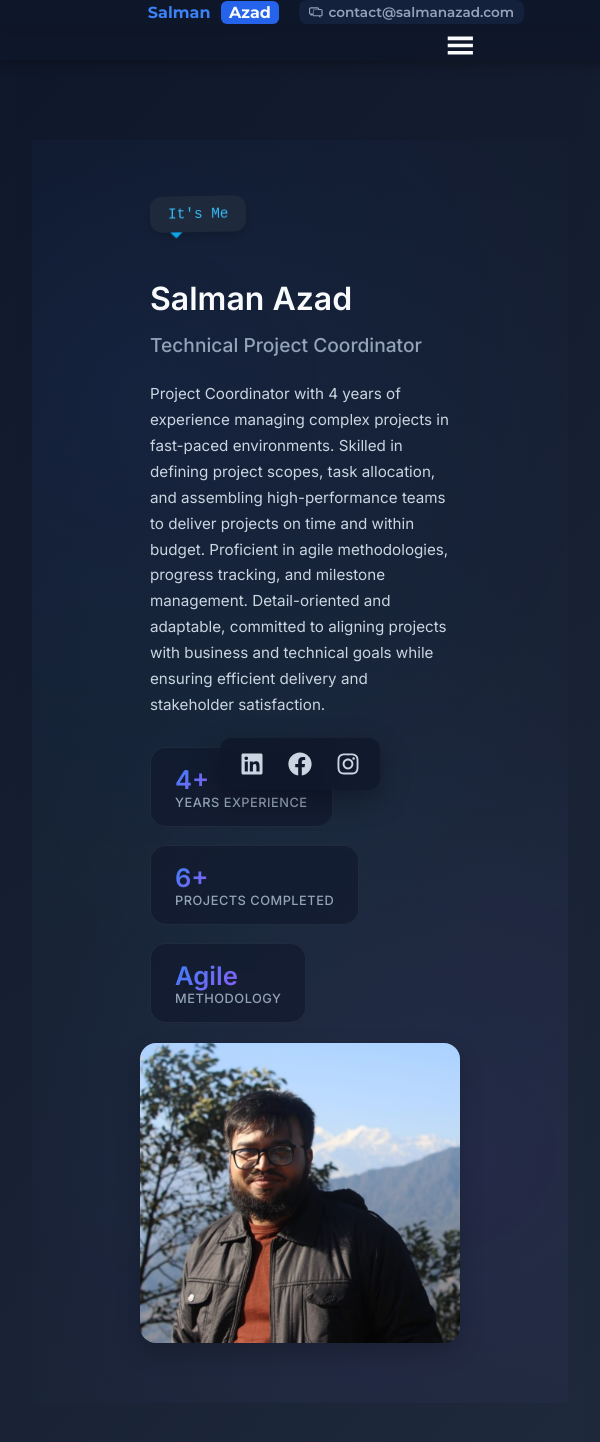
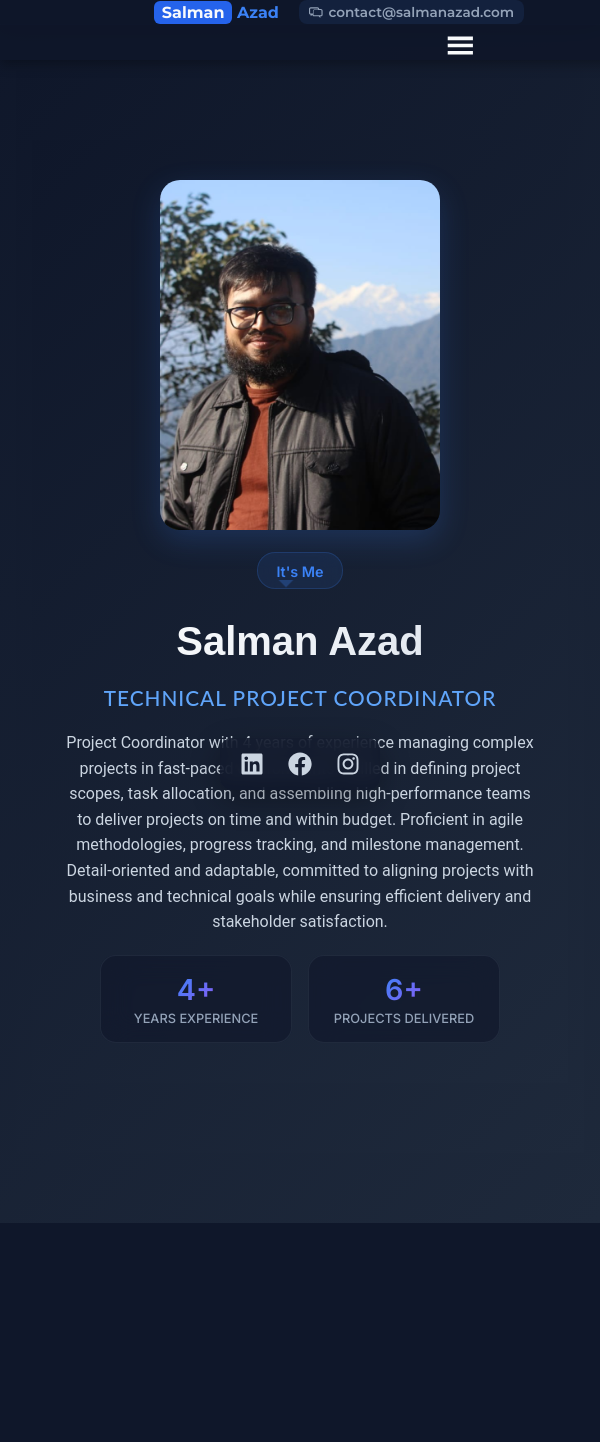
Before and after one commit to TushanSakib/salman-Portfolio, a Next.js app: page / in a window 600 px wide. Shown: the top 1442 px of the page. After the commit the page ends 1223 px from the top, so only its background shows below. Built offline with nearby package versions, Linux system fonts and the light colour scheme.

Commit message:
Chnagingn the home,nav,project

```diff
--- a/src/app/Navigation.module.css
+++ b/src/app/Navigation.module.css
@@ -37,6 +37,18 @@
   padding: 2px 8px;
   border-radius: 6px;
   margin-left: 6px;
+   display: inline-block;
+  transition: background 0.3s ease-in-out, color 0.3s ease-in-out, transform 0.3s ease-in-out, box-shadow 0.3s ease-in-out;
+
+
+}
+
+.customLogo span:hover{
+  background: #3b82f6;
+  color: #f8fafc;
+  cursor: pointer;
+  transform: scale(1.1);
+  box-shadow: 0 4px 8px rgba(59, 130, 246, 0.5);
 }
 
 /* Contact Info */
--- a/src/app/navigation.js
+++ b/src/app/navigation.js
@@ -18,7 +18,7 @@ function Navigation() {
       {/* Left Navigation */}
       <div className={styles.leftNavigation}>
         <div className={styles.customLogo}>
-          Salman <span>Azad</span>
+          <span>Salman</span> Azad
         </div>
         <div className={styles.contact}>
           <TiMessages /> contact@salmanazad.com
--- a/src/app/pages/home.js
+++ b/src/app/pages/home.js
@@ -4,22 +4,20 @@ import styles from "./home.module.css";
 import PageTransition from "../PageTransition";
 import Image from "next/image";
 
-function Home() {
+export default function Home() {
   const [loading, setLoading] = useState(true);
 
-  // Simulate loading (you can replace this with actual data fetch if needed)
   useEffect(() => {
-    const timer = setTimeout(() => setLoading(false), 1200); // 1.2s loading
+    const timer = setTimeout(() => setLoading(false), 1200);
     return () => clearTimeout(timer);
   }, []);
 
   if (loading) {
     return (
       <div className={styles.loadingContainer}>
-  <div className={styles.loadingSpinner}></div>
-  <div className={styles.loadingText}>Loading Home...</div>
-</div>
-
+        <div className={styles.loadingSpinner}></div>
+        <div className={styles.loadingText}>Loading Home...</div>
+      </div>
     );
   }
 
@@ -28,7 +26,19 @@ function Home() {
       <section className={styles.homeSection}>
         <div className={styles.homeContainer}>
 
-          {/* Left Side: Bio */}
+          {/* Mobile Image - Only visible on mobile, positioned at top */}
+          <div className={styles.profileImageMobile}>
+            <Image
+              src="/images/salman_azad.jpg"
+              alt="Salman Azad"
+              fill
+              className={styles.profilePic}
+              sizes="280px"
+              priority
+            />
+          </div>
+
+          {/* Left side - Text content */}
           <div className={styles.profileBio}>
             <div className={styles.introBox}>It&apos;s Me</div>
             <h1 className={styles.name}>Salman Azad</h1>
@@ -38,7 +48,6 @@ function Home() {
               Project Coordinator with 4 years of experience managing complex projects in fast-paced environments. Skilled in defining project scopes, task allocation, and assembling high-performance teams to deliver projects on time and within budget. Proficient in agile methodologies, progress tracking, and milestone management. Detail-oriented and adaptable, committed to aligning projects with business and technical goals while ensuring efficient delivery and stakeholder satisfaction.
             </p>
 
-            {/* Tech-style Stats */}
             <div className={styles.stats}>
               <div className={styles.statItem}>
                 <span className={styles.statNumber}>4+</span>
@@ -46,24 +55,24 @@ function Home() {
               </div>
               <div className={styles.statItem}>
                 <span className={styles.statNumber}>6+</span>
-                <span className={styles.statLabel}>Projects Completed</span>
-              </div>
-              <div className={styles.statItem}>
-                <span className={styles.statNumber}>Agile</span>
-                <span className={styles.statLabel}>Methodology</span>
+                <span className={styles.statLabel}>Projects Delivered</span>
               </div>
             </div>
           </div>
 
-          {/* Right Side: Profile Image */}
-          <div className={styles.profileImage}>
-            <Image src="/images/salman_azad.jpg" alt="Salman Azad" fill className={styles.profilePic} />
+          {/* Right side - Desktop Image */}
+          <div className={styles.profileImageDesktop}>
+            <Image
+              src="/images/salman_azad.jpg"
+              alt="Salman Azad"
+              fill
+              className={styles.profilePic}
+              sizes="(max-width: 1024px) 350px, 450px"
+              priority
+            />
           </div>
-
         </div>
       </section>
     </PageTransition>
   );
 }
-
-export default Home;
--- a/src/app/pages/home.module.css
+++ b/src/app/pages/home.module.css
@@ -1,114 +1,136 @@
-/* Home Section Dark Theme */
+/* ==================== GENERAL LAYOUT ==================== */
 .homeSection {
   padding: 80px 40px;
   background: linear-gradient(135deg, #0f172a 0%, #1e293b 100%);
   font-family: 'Inter', sans-serif;
   color: #cbd5e1;
   min-height: 100vh;
+  display: flex;
+  align-items: center;
   position: relative;
 }
 
-/* Home Section Container */
 .homeContainer {
+  max-width: 1400px;
+  width: 100%;
   display: flex;
-  align-items: flex-start;
+  flex-direction: row;
   justify-content: space-between;
-  max-width: 1200px;
+  align-items: center;
+  gap: 100px;
   margin: 0 auto;
-  gap: 60px;
-  flex-wrap: wrap;
-  z-index: 2;
-  position: relative;
 }
 
-/* Floating Background Effects */
-.homeSection::before {
+/* ==================== LEFT CONTENT ==================== */
+.profileBio {
+  flex: 1;
+  display: flex;
+  flex-direction: column;
+  gap: 24px;
+  max-width: 650px;
+}
+
+.introBox {
+  display: inline-block;
+  background: rgba(59, 130, 246, 0.1);
+  color: #3b82f6;
+  padding: 10px 18px 8px 18px;
+  border-radius: 18px;
+  font-size: 0.9rem;
+  font-weight: 600;
+  width: fit-content;
+  border: 1px solid rgba(59, 130, 246, 0.2);
+  position: relative;
+  backdrop-filter: blur(10px);
+  animation: float 3s ease-in-out infinite;
+  transition: all 0.3s ease;
+}
+
+.introBox::before {
   content: '';
   position: absolute;
-  top: 0;
-  left: 0;
-  right: 0;
-  bottom: 0;
-  background:
-    radial-gradient(circle at 20% 20%, rgba(59, 130, 246, 0.08) 0%, transparent 50%),
-    radial-gradient(circle at 80% 80%, rgba(139, 92, 246, 0.08) 0%, transparent 50%),
-    radial-gradient(circle at 40% 60%, rgba(16, 185, 129, 0.04) 0%, transparent 50%);
-  pointer-events: none;
-}
-
-/* Bio Section */
-.profileBio {
-  flex: 1;
-  min-width: 300px;
-}
-
-/* Intro Box */
-.introBox {
-  display: inline-block;
-  background: #1e293b;
-  color: #38bdf8;
-  font-weight: 500;
-  padding: 10px 18px;
-  border-radius: 12px;
-  margin-bottom: 16px;
-  font-size: 0.9rem;
-  position: relative;
-  font-family: 'Fira Code', monospace;
-  box-shadow: 0 4px 12px rgba(0,0,0,0.2);
-  animation: floatBubble 3s ease-in-out infinite;
+  bottom: -8px;
+  left: 20px;
+  width: 0;
+  height: 0;
+  border-left: 8px solid transparent;
+  border-right: 8px solid transparent;
+  border-top: 8px solid rgba(59, 130, 246, 0.1);
+  animation: tailFloat 3s ease-in-out infinite;
 }
 
 .introBox::after {
-  content: "";
+  content: '';
   position: absolute;
-  bottom: -6px;
-  left: 20px;
+  bottom: -7px;
+  left: 21px;
   width: 0;
   height: 0;
-  border-left: 6px solid transparent;
-  border-right: 6px solid transparent;
-  border-top: 6px solid #0ea5e9;
+  border-left: 7px solid transparent;
+  border-right: 7px solid transparent;
+  border-top: 7px solid rgba(59, 130, 246, 0.2);
+  animation: tailFloat 3s ease-in-out infinite;
 }
 
-@keyframes floatBubble {
-  0% {
-    transform: translateY(0) rotate(0deg);
+.introBox:hover {
+  transform: translateY(-2px) scale(1.05);
+  background: rgba(59, 130, 246, 0.15);
+  border-color: rgba(59, 130, 246, 0.3);
+  box-shadow: 0 8px 25px rgba(59, 130, 246, 0.2);
+}
+
+@keyframes float {
+  0%, 100% {
+    transform: translateY(0px);
   }
   50% {
-    transform: translateY(-4px) rotate(-1deg);
-  }
-  100% {
-    transform: translateY(0) rotate(0deg);
+    transform: translateY(-8px);
   }
 }
 
-/* Name and Role */
+@keyframes tailFloat {
+  0%, 100% {
+    transform: translateY(0px);
+  }
+  50% {
+    transform: translateY(-8px);
+  }
+}
+
 .name {
-  font-size: 2.8rem;
+  font-size: 42px;
   font-weight: 800;
-  color: #f8fafc;
-  margin-bottom: 8px;
+  font-family: 'Monstserrat',sans-serif;
+  line-height: 1.1;
+  background: linear-gradient(135deg, #f8fafc 0%, #e2e8f0 100%);
+  -webkit-background-clip: text;
+  -webkit-text-fill-color: transparent;
+  background-clip: text;
+  margin: 0;
 }
 
 .role {
-  font-size: 1.5rem;
-  color: #94a3b8;
+  font-size: 20px;
+  color: #60a5fa;
   font-weight: 500;
-  margin-bottom: 24px;
+  text-transform: uppercase;
+  letter-spacing: 1px;
+  margin: 0;
+  font-family: 'Lato',sans-serif;
 }
 
-/* Description */
 .description {
-  font-size: 1rem;
+  font-size: 16px;
+  font-weight: 400;
+  line-height: 1.5;
   color: #cbd5e1;
-  line-height: 1.7;
-  margin-bottom: 30px;
+  margin: 0;
+  font-family: 'Roboto',sans-serif;
 }
 
-/* Stats Section */
 .stats {
   display: flex;
-  gap: 30px;
+  gap: 24px;
   flex-wrap: wrap;
 }
 
@@ -119,10 +141,10 @@
   background: rgba(15, 23, 42, 0.6);
   backdrop-filter: blur(15px);
   border-radius: 16px;
-  padding: 16px 24px;
+  padding: 20px 24px;
   border: 1px solid rgba(148, 163, 184, 0.1);
   transition: all 0.3s ease;
-  cursor: default;
+  min-width: 140px;
 }
 
 .statItem:hover {
@@ -135,52 +157,46 @@
   font-size: 2rem;
   font-weight: 800;
   background: linear-gradient(135deg, #3b82f6, #8b5cf6);
+  -webkit-background-clip: text;
+  -webkit-text-fill-color: transparent;
   background-clip: text;
-  -webkit-background-clip: text;
-  color: transparent;
 }
 
 .statLabel {
-  font-size: 0.95rem;
+  font-size: 0.85rem;
   font-weight: 500;
   color: #94a3b8;
   text-transform: uppercase;
-  letter-spacing: 0.5px;
+  margin-top: 8px;
 }
 
-/* Profile Image */
-.profileImage {
+/* ==================== DESKTOP IMAGE (RIGHT SIDE) ==================== */
+.profileImageDesktop {
+  flex-shrink: 0;
+  width: 450px;
+  height: 550px;
   position: relative;
-  flex: 1;
-  width: 100%;
-  max-width: 400px; /* control scaling */
-  height: 500px; /* required for Image fill */
-  min-height: 300px;
-  margin: 0 auto;
+  border-radius: 20px;
+  overflow: hidden;
+  box-shadow: 0 15px 40px rgba(0, 0, 0, 0.3);
+}
+
+.profileImageMobile {
+  display: none;
 }
 
 .profilePic {
   object-fit: cover;
-  border-radius: 16px;
-  box-shadow: 0 10px 25px rgba(0,0,0,0.2);
-  transition: transform 0.3s ease, box-shadow 0.3s ease;
+  transition: transform 0.3s ease;
+  width: 100%;
+  height: 100%;
 }
 
-.profilePic:hover {
-  transform: scale(1.03);
-  box-shadow: 0 15px 35px rgba(59,130,246,0.2);
-}
-/* Loading Container */
-.loadingContainer {
-  display: flex;
-  justify-content: center;
-  align-items: center;
-  min-height: 100vh;
-  background: linear-gradient(135deg, #0f172a 0%, #1e293b 100%);
-  flex-direction: column;
+.profileImageDesktop:hover .profilePic {
+  transform: scale(1.05);
 }
 
-/* Loading Container */
+/* ==================== LOADING ==================== */
 .loadingContainer {
   display: flex;
   justify-content: center;
@@ -191,218 +207,122 @@
   gap: 20px;
 }
 
-/* Loading Spinner */
 .loadingSpinner {
   width: 60px;
   height: 60px;
   border: 6px solid rgba(59, 130, 246, 0.2);
-  border-top-color: #3b82f6; /* blue accent */
+  border-top-color: #3b82f6;
   border-radius: 50%;
-  animation: spin 1s linear infinite; /* only spinner rotates */
+  animation: spin 1s linear infinite;
 }
 
-/* Spinner Text */
 .loadingText {
   color: #cbd5e1;
-  font-family: 'Inter', sans-serif;
   font-size: 1.2rem;
   font-weight: 500;
   letter-spacing: 1px;
-  text-align: center;
 }
 
-/* Spinner Animation */
 @keyframes spin {
-  0% { transform: rotate(0deg); }
-  100% { transform: rotate(360deg); }
+  to {
+    transform: rotate(360deg);
+  }
 }
 
-
-
-/* ==================== MOBILE RESPONSIVE HOME SECTION ==================== */
-
-/* ==================== MOBILE DEVICES ==================== */
-
-/* Small phones: up to 412px */
-@media (max-width: 412px) {
+/* ==================== MOBILE RESPONSIVE ==================== */
+@media (max-width: 767px) {
   .homeSection {
-    padding: 50px 16px;
+    padding: 40px 20px;
   }
 
   .homeContainer {
     flex-direction: column;
+    gap: 30px;
+    text-align: center;
     align-items: center;
-    text-align: center;
-    gap: 20px;
   }
 
   .profileBio {
     width: 100%;
+    max-width: 500px;
+    align-items: center;
+    gap: 20px;
   }
 
-  .profileImage {
-    width: 100%;
-    max-width: 280px;
-    height: auto;
+  /* Hide desktop image */
+  .profileImageDesktop {
+    display: none;
+  }
+
+  /* Show mobile image at top */
+  .profileImageMobile {
+    display: block;
+    width: 280px;
+    height: 350px;
+    position: relative;
+    border-radius: 20px;
+    overflow: hidden;
+    box-shadow: 0 10px 30px rgba(59, 130, 246, 0.2);
+  }
+
+  .introBox {
+    margin-bottom: 0;
   }
 
   .name {
-    font-size: 1.6rem;
+    font-size: 2.5rem;
+    line-height: 1.2;
   }
 
   .role {
-    font-size: 1rem;
+    font-size: 1.3rem;
   }
 
   .description {
-    font-size: 0.85rem;
+    font-size: 1rem;
+    line-height: 1.6;
+    text-align: center;
+    padding: 0 10px;
   }
 
   .stats {
-    flex-direction: column;
-    align-items: center;
+    justify-content: center;
+    gap: 16px;
     width: 100%;
   }
 
   .statItem {
-    width: 100%;
+    flex: 1;
+    max-width: 150px;
+    align-items: center;
     text-align: center;
-    padding: 12px 16px;
+    padding: 16px 20px;
   }
 
   .statNumber {
-    font-size: 1.4rem;
-  }
-
-  .statLabel {
-    font-size: 0.75rem;
-  }
-}
-
-/* Medium phones: 413px - 480px (Samsung Galaxy S8+) */
-@media (min-width: 413px) and (max-width: 480px) {
-  .homeSection {
-    padding: 55px 18px;
-  }
-
-  .homeContainer {
-    flex-direction: column;
-    align-items: center;
-    text-align: center;
-    gap: 25px;
-  }
-
-  .profileBio {
-    width: 100%;
-  }
-
-  .profileImage {
-    width: 100%;
-    max-width: 300px;
-    height: auto;
-  }
-
-  .name {
     font-size: 1.8rem;
-  }
-
-  .role {
-    font-size: 1.1rem;
-  }
-
-  .description {
-    font-size: 0.9rem;
-  }
-
-  .stats {
-    flex-wrap: wrap;
-    justify-content: center;
-    gap: 15px;
-  }
-
-  .statNumber {
-    font-size: 1.5rem;
-  }
-
-  .statLabel {
-    font-size: 0.78rem;
-  }
-}
-
-/* Larger phones / small tablets: 481px - 767px */
-@media (min-width: 481px) and (max-width: 767px) {
-  .homeSection {
-    padding: 60px 20px;
-  }
-
-  .homeContainer {
-    flex-direction: row; /* side by side if space allows */
-    flex-wrap: wrap;
-    align-items: flex-start;
-    justify-content: center;
-    gap: 20px;
-  }
-
-  .profileBio, .profileImage {
-    flex: 1 1 45%;
-    max-width: 45%;
-    box-sizing: border-box;
-  }
-
-  .profileImage {
-    max-width: 320px;
-    height: auto;
-  }
-
-  .name {
-    font-size: 2rem;
-  }
-
-  .role {
-    font-size: 1.2rem;
-  }
-
-  .description {
-    font-size: 0.95rem;
-  }
-
-  .stats {
-    justify-content: flex-start;
-    gap: 18px;
-  }
-
-  .statNumber {
-    font-size: 1.6rem;
   }
 
   .statLabel {
     font-size: 0.8rem;
+    margin-top: 4px;
   }
 }
 
-/* Tablets / small laptops: 768px - 1024px */
+/* ==================== TABLET RESPONSIVE ==================== */
 @media (min-width: 768px) and (max-width: 1024px) {
-  .homeSection {
-    padding: 70px 30px;
+  .homeContainer {
+    gap: 60px;
+    padding: 0 20px;
   }
 
-  .homeContainer {
-    flex-direction: row;
-    gap: 40px;
-  }
-
-  .profileBio {
-    flex: 1 1 50%;
-    max-width: 50%;
-  }
-
-  .profileImage {
-    flex: 1 1 45%;
-    max-width: 45%;
+  .profileImageDesktop {
+    width: 380px;
+    height: 480px;
   }
 
   .name {
-    font-size: 2.2rem;
+    font-size: 2.5rem;
   }
 
   .role {
@@ -412,16 +332,28 @@
   .description {
     font-size: 1rem;
   }
+}
 
-  .stats {
-    gap: 20px;
+/* ==================== LARGE SCREENS ==================== */
+@media (min-width: 1400px) {
+  .homeContainer {
+    gap: 120px;
   }
 
-  .statNumber {
-    font-size: 1.8rem;
+  .profileImageDesktop {
+    width: 500px;
+    height: 600px;
   }
 
-  .statLabel {
-    font-size: 0.85rem;
+  .name {
+    font-size: 3.5rem;
+  }
+
+  .role {
+    font-size: 1.7rem;
+  }
+
+  .description {
+    font-size: 1.2rem;
   }
 }
```
Also changed, not shown: src/app/project/page.js (+5 -3 lines), src/app/project/project.module.css (+97 -2 lines).
